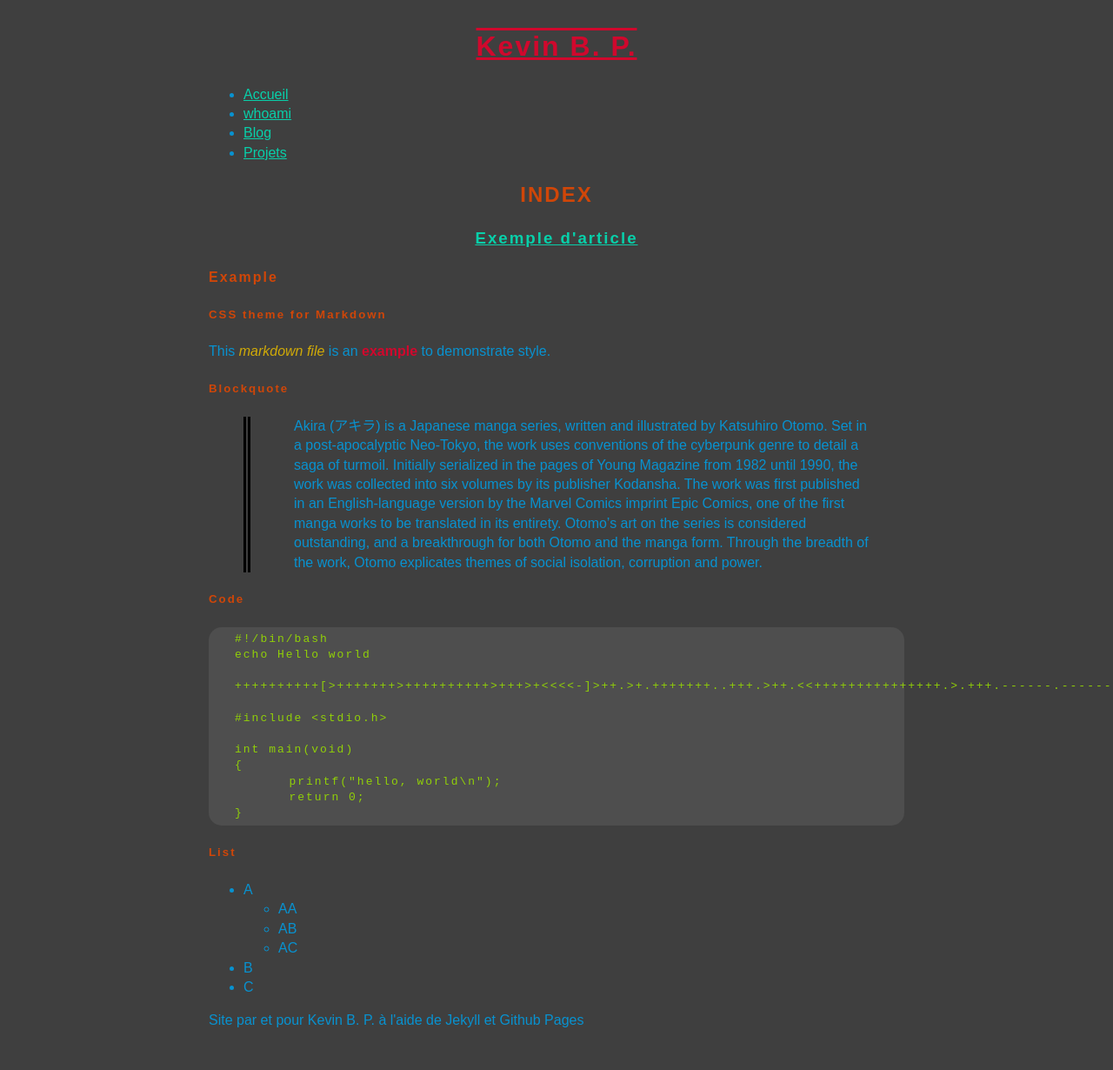
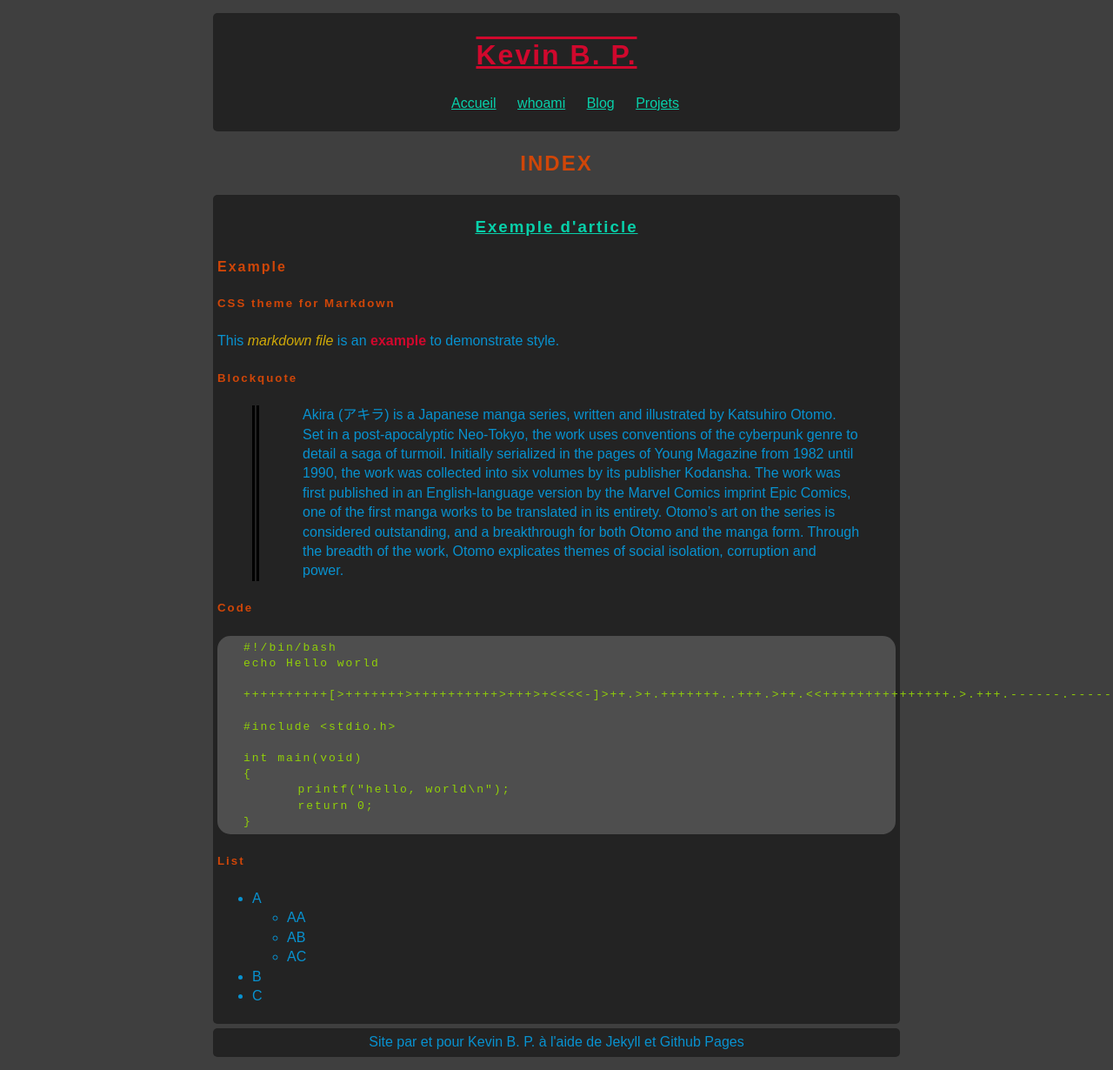
Before and after one commit to ipefixe/KevBP.github.io, a Jekyll site: the page built from index.html, in a window 1280 px wide. Shown: the whole page at 87% size. Built offline with Jekyll 4.4.1, drawn with Linux system fonts in a browser that asks for light colours; Markdown is read by kramdown in place of the engine named in the settings; before the commit the page ends 1195 px from its top, so only the background shows below that.

Commit message:
change style list and add a style to footer part

```diff
--- a/css/style1.css
+++ b/css/style1.css
@@ -8,12 +8,11 @@ body{
   max-width: 800px;
 }
 
-
 a {
   color: #08d0aa;
 }
 
-h1, h2, h3 {
+h1, h2, h3, footer {
   text-align: center;
 }
 
@@ -58,3 +57,20 @@ code {
   color: #91d008;
   letter-spacing: 2px;
 }
+
+nav ul li {
+  display: inline;
+  list-style-type: none;
+  padding-right: 20px;
+}
+
+nav ul {
+  text-align: center;
+}
+
+header, article, footer {
+  background-color: #232323;
+  padding: 5px;
+  margin: 5px;
+  border-radius: 5px;
+}
```
